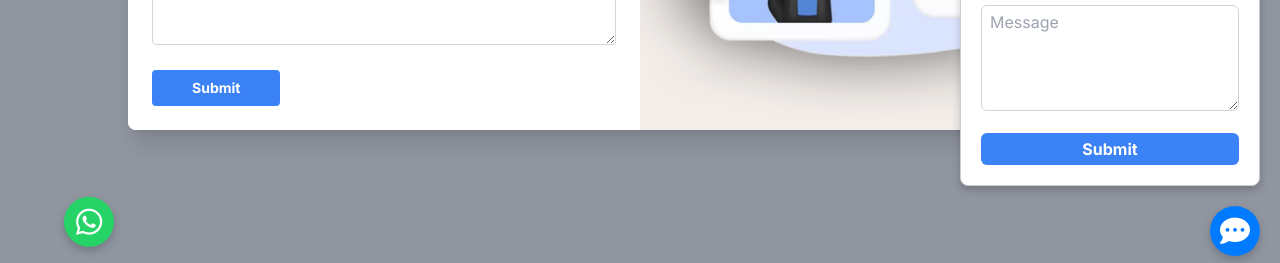
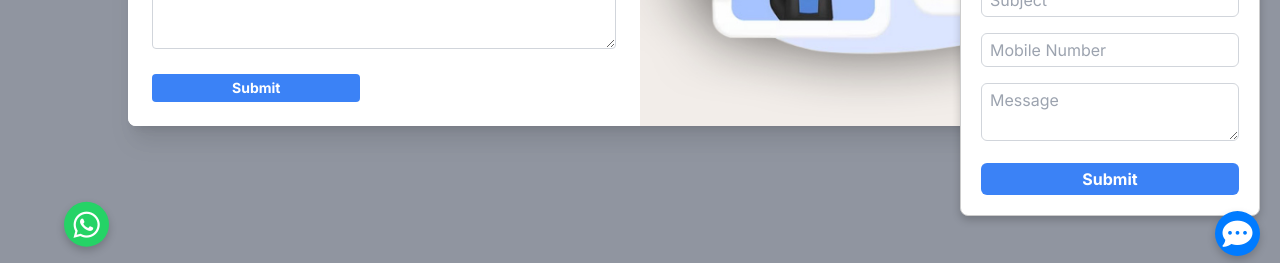
Before and after one commit to Priteshrao35/virtualseoweb, a Next.js app: page /homepage/servicesdetails/1 in a window 1280 px wide. Both pictures are taken after a click on the button "Get Quote". Shown: the part 534-797 px from the top of the page. Built offline with nearby package versions, Linux system fonts and the light colour scheme; no server answers.

Commit message:
app updated

```diff
--- a/app/homepage/chatboat.jsx
+++ b/app/homepage/chatboat.jsx
@@ -123,12 +123,12 @@ const ChatButton = () => {
           right: "20px",
           backgroundColor: "#007bff",
           color: "white",
-          padding: "10px 15px",
+          padding: "10px 10px",
           borderRadius: "50%",
           boxShadow: "0 4px 8px rgba(0,0,0,0.2)",
           zIndex: 1000,
-          width: "50px",
-          height: "50px",
+          width: "45px",
+          height: "45px",
           display: "flex",
           alignItems: "center",
           justifyContent: "center",
@@ -141,7 +141,7 @@ const ChatButton = () => {
       {isFormVisible && (
         <div className="chat-form" style={{
           position: "fixed",
-          bottom: "80px",
+          bottom: "50px",
           right: "20px",
           backgroundColor: "white",
           border: "1px solid #ccc",
@@ -193,7 +193,7 @@ const ChatButton = () => {
               onChange={handleChange}
               placeholder="Name"
               style={{ fontSize: '16px' }}
-              className={`p-2 border py-2 md:py-[3px] xl:py-1 ${errors.name ? "border-red-500" : "border-gray-300"
+              className={`p-2 border py-2 md:py-[1px] xl:py-1 ${errors.name ? "border-red-500" : "border-gray-300"
                 } rounded-md text-black w-full`}
             />
             <input
@@ -203,7 +203,7 @@ const ChatButton = () => {
               onChange={handleChange}
               placeholder="Email"
               style={{ fontSize: '16px' }}
-              className={`p-2 border py-2 md:py-[3px] xl:py-1 ${errors.email ? "border-red-500" : "border-gray-300"
+              className={`p-2 border py-2 md:py-[1px] xl:py-1 ${errors.email ? "border-red-500" : "border-gray-300"
                 } rounded-md text-black w-full`}
             />
             {errors.email && (
@@ -216,7 +216,7 @@ const ChatButton = () => {
               value={formData.subject}
               onChange={handleChange}
               placeholder="Subject"
-              className={`p-2 py-2 md:py-[3px] xl:py-1 border ${errors.subject ? "border-red-500" : "border-gray-300"
+              className={`p-2 py-2 md:py-[1px] xl:py-1 border ${errors.subject ? "border-red-500" : "border-gray-300"
                 } rounded-md text-black w-full`}
             />
             <input
@@ -226,7 +226,7 @@ const ChatButton = () => {
               style={{ fontSize: '16px' }}
               onChange={handleChange}
               placeholder="Mobile Number"
-              className={`p-2 py-2 md:py-[3px] xl:py-1 border ${errors.mobile ? "border-red-500" : "border-gray-300"
+              className={`p-2 py-2 md:py-[1px] xl:py-1 border ${errors.mobile ? "border-red-500" : "border-gray-300"
                 } rounded-md text-black w-full`}
             />
             {errors.mobile && (
@@ -240,7 +240,7 @@ const ChatButton = () => {
               placeholder="Message"
               className={`p-2 py-2 md:py-[1px] xl:py-1 border ${errors.message ? "border-red-500" : "border-gray-300"
                 } rounded-md text-black w-full`}
-              rows="4"
+              rows="2"
             />
             {errors.message && (
               <p className="text-red-500" style={{ fontSize: '16px' }}>{errors.message}</p>
--- a/app/homepage/getqutepopup.jsx
+++ b/app/homepage/getqutepopup.jsx
@@ -127,7 +127,7 @@ const GetQuoteModal = ({ isOpen, setIsOpen }) => {
 
                         <span className="hidden sm:inline-block sm:align-middle sm:h-screen" aria-hidden="true">&#8203;</span>
 
-                        <div className="inline-block align-bottom bg-white rounded-lg text-left overflow-hidden shadow-xl transform transition-all sm:my-8 sm:align-middle sm:max-w-6xl sm:w-full md:max-w-4xl md:max-h-[90vh] xl:max-w-5xl xl:max-h-80vh]">
+                        <div className="inline-block align-bottom bg-white rounded-lg text-left overflow-hidden shadow-xl transform transition-all sm:my-8 sm:align-middle sm:max-w-6xl sm:w-full md:max-w-4xl md:max-h-[92vh] xl:max-w-5xl xl:max-h-80vh]">
                             <div className="bg-white">
                                 <div className="modal-content">
                                     <button
@@ -283,7 +283,7 @@ const GetQuoteModal = ({ isOpen, setIsOpen }) => {
                                                                         <div className="form-group main_class_btn">
                                                                             <button
                                                                                 type="submit"
-                                                                                className="bg-blue-500 hover:bg-blue-700 text-white font-bold py-2 px-10 rounded md:text-xs xl:text-sm"
+                                                                                className="bg-blue-500 hover:bg-blue-700 text-white font-bold py-1 px-20 rounded md:text-xs xl:text-sm"
                                                                             >
                                                                                 Submit
                                                                             </button>
@@ -297,7 +297,7 @@ const GetQuoteModal = ({ isOpen, setIsOpen }) => {
                                                     {/* Right Side - Image */}
                                                     <div className="w-full md:w-1/2 p-0 hidden md:block">
                                                         <div className="login-figure h-full relative">
-                                                            <h4 className="absolute top-4 left-4 text-white text-xl font-bold z-10 md:text-sm xl:text-xl">
+                                                            <h4 className="absolute top-2 left-4 text-white text-xl font-bold z-10 md:text-sm xl:text-xl">
                                                                 Discover The Possibilities
                                                             </h4>
                                                             <Image
--- a/app/homepage/whatsapp.jsx
+++ b/app/homepage/whatsapp.jsx
@@ -16,8 +16,8 @@ const WhatsAppButton = () => {
         position: 'fixed',
         bottom: '10px',
         left: '5%',
-        width: '50px',
-        height: '50px',
+        width: '45px',
+        height: '45px',
         backgroundColor: '#25D366',
         color: 'white',
         borderRadius: '50%',
```
